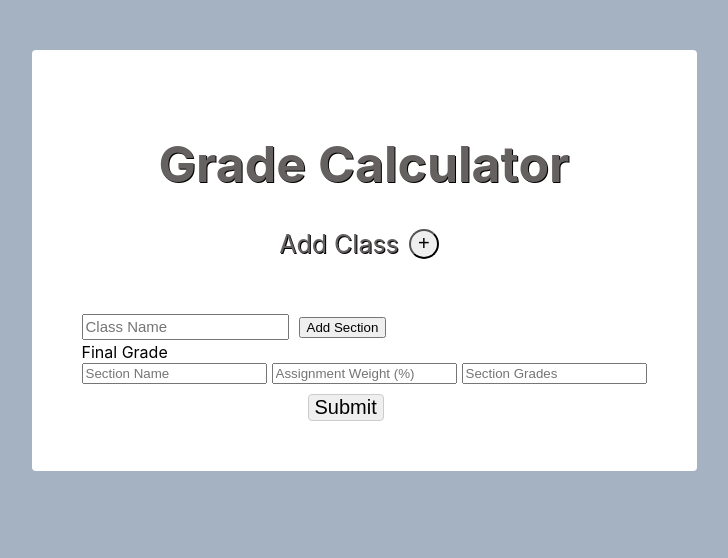
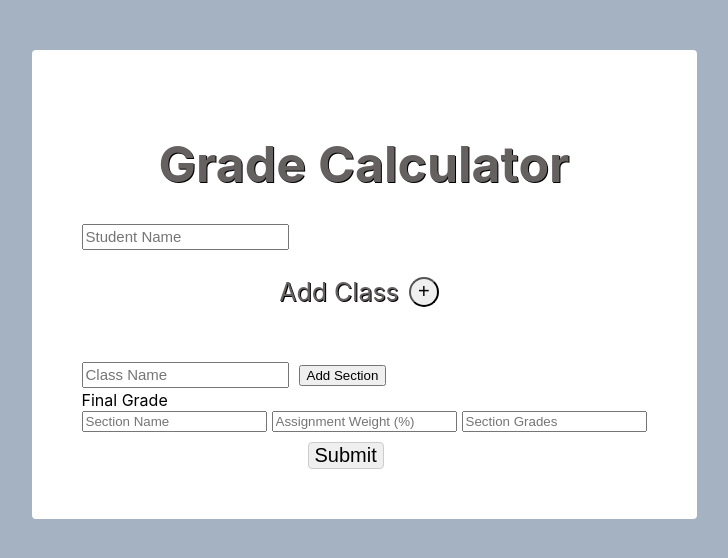
Before and after one commit to liamgelfand/grade-calculator, a React (Create React App) app in the folder client/: page / in a window 1280 px wide. Shown: the top 558 px of the page, without its empty margins (276-1004 px from the left). Built offline with nearby package versions, Linux system fonts and the light colour scheme.

Commit message:
add student name

```diff
--- a/client/src/App.js
+++ b/client/src/App.js
@@ -4,6 +4,7 @@ import "./App.css";
 export default function App() {
   const [numAssignments, setNumAssignments]=React.useState(0)
   const [classes, setClasses]=React.useState([{name:'', assignments:[{section:'', weight:'', grades:''}]}])
+  const [studentName, setStudentName]=React.useState("")
 
 const addClass = () => {
   let newClass = { name: '', assignments:[{section:'', weight:'', grades:''}]}
@@ -11,8 +12,8 @@ const addClass = () => {
 }
 
 
+
 const handleCourseChange = (courseIndex,assignmentIndex, event) => {
-
   let classData = [...classes];
   if (event.target.name==='name'){
     classData[courseIndex][event.target.name] = event.target.value;
@@ -37,9 +38,11 @@ const handleCourseChange = (courseIndex,assignmentIndex, event) => {
 function submit(e) {
   let classData = [...classes];
   e.preventDefault();
-  console.log("you are about to send over", classData);
+  let objectToSend={student:studentName,
+  courses:classData}
+  console.log("you are about to send over", objectToSend);
 
-  const requestBody = JSON.stringify(classData);
+  const requestBody = JSON.stringify(objectToSend);
   const apiEndpoint = 'http://localhost:3001/gradecalc/addclass';
 
   fetch(apiEndpoint, {
@@ -74,16 +77,28 @@ function submit(e) {
     });
 }
 
+const changeText = (e) => {
+  //setTextValue(e.target.value);
+  setStudentName(e.target.value);
+  }
 
 
 return (
   <div className="large-box">
     <h1 className="title">Grade Calculator</h1>
+    <form onSubmit={(e) => submit(e)}>
+    <input
+              className='class-name'
+              name='student-name'
+              placeholder='Student Name'
+              value={studentName}
+              onChange={changeText}
+            />
     <div className="add-class-container">
       <p className="add-class-text">Add Class</p>
       <button className="add-class-button" onClick={addClass} label="Add Class">+</button>
     </div>
-    <form onSubmit={(e) => submit(e)}>
+
       {classes.map((input, courseIndex) => {
         return (
           <div key={courseIndex} className='course'>
```
